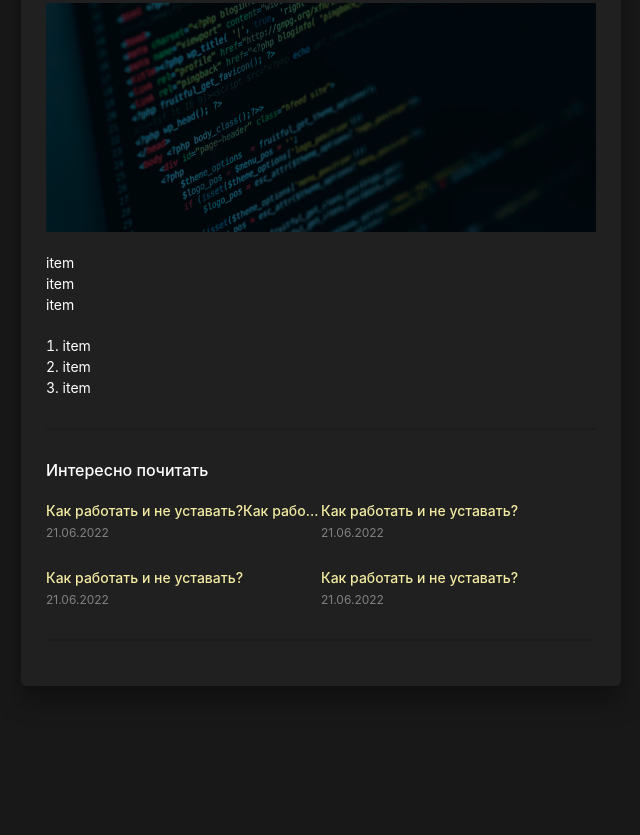
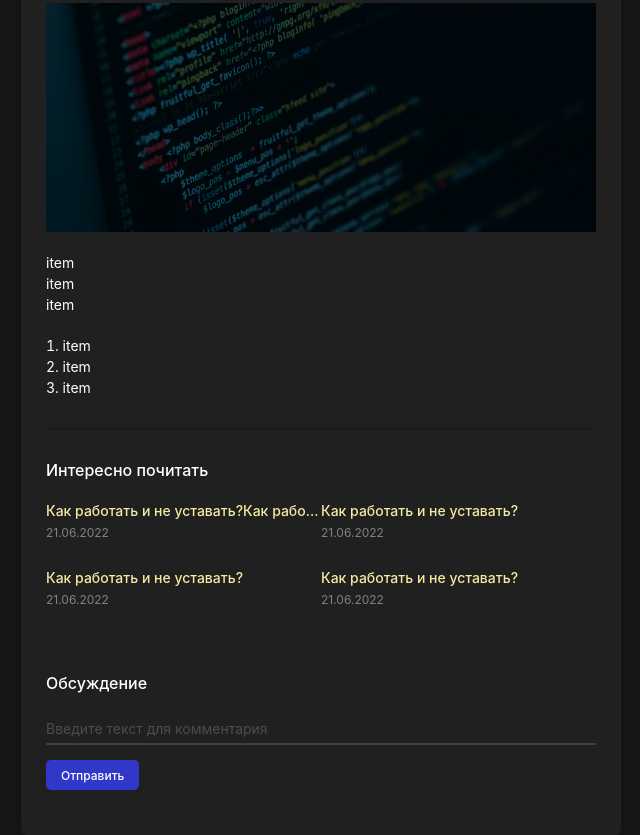
Before and after one commit to odinnadcatbl1/personal-blog, a website: page src/post.html in a window 1280 px wide. Shown: the part 677-1512 px from the top of the page, without its empty margins (469-1109 px from the left). Before the commit the page ends 1473 px from the top, so only its background shows below. Drawn offline with nearby package versions, Linux system fonts and the light colour scheme; files that its build step writes are made by us from their sources; files whose address does not match are found by name.

Commit message:
done comment form

```diff
--- a/src/assets/scss/blocks/btn.scss
+++ b/src/assets/scss/blocks/btn.scss
@@ -32,4 +32,12 @@
             background-color: darken($color: $blue, $amount: 10%);
         }
     }
+
+    &--rounded {
+        border-radius: 0.4em;
+    }
+
+    &--sm {
+        padding: 0.7em 1.25em;
+    }
 }
--- /dev/null
+++ b/src/assets/scss/blocks/comments.scss
@@ -0,0 +1,10 @@
+.comments {
+    margin-top: 3rem;
+}
+
+.comments__title {
+    margin-bottom: 2rem;
+    font-size: 1.6rem;
+    color: $white;
+    font-weight: 500;
+}
--- /dev/null
+++ b/src/assets/scss/blocks/form.scss
@@ -0,0 +1,48 @@
+.form__group {
+    margin-bottom: 1.5rem;
+    position: relative;
+}
+
+.form__control {
+    display: block;
+    padding: 0.5rem 0;
+    width: 100%;
+    background: none;
+    border: none;
+    border-radius: 0;
+    box-shadow: none;
+    font-family: inherit;
+    font-size: 1.4rem;
+    color: $white;
+    border-bottom: 2px solid #3F3F3F;
+
+    &::placeholder {
+        color: rgba($white, 0.2)
+    }
+
+    &--textarea {
+        height: 30px;
+        resize: none;
+        overflow: hidden;
+    }
+
+    &:focus + .form__line {
+        width: 100%;
+    }
+
+    &:hover + .form__line {
+        width: 100%;
+    }
+
+}
+
+.form__line {
+    width: 0;
+    height: 1px;
+    background-color: $blue;
+    position: absolute;
+    bottom: 0;
+    left: 0;
+    z-index: 1;
+    transition: width 0.3s linear;
+}
--- a/src/assets/scss/style.scss
+++ b/src/assets/scss/style.scss
@@ -46,3 +46,5 @@ a {
 @import "blocks/embed";
 @import "blocks/pagination";
 @import "blocks/related";
+@import "blocks/comments";
+@import "blocks/form";
--- a/src/post.html
+++ b/src/post.html
@@ -88,6 +88,17 @@ title: Salavat | Post
                 </li>
             </ul>
         </div> <!--/related-->
+
+        <div class="comments">
+            <h3 class="comments__title">Обсуждение</h3>
+            <form class="form" action="/" method="post">
+                <div class="form__group">
+                    <textarea class="form__control form__control--textarea" name="comment-text" placeholder="Введите текст для комментария"></textarea>
+                    <span class="form__line"></span>
+                </div>
+                <button class="btn btn--blue btn--rounded btn--sm"type="submit">Отправить</button>
+            </form>
+        </div> <!--/comments-->
     </div> <!--/post__content-->
 
 
```
Also changed, not shown: dist/assets/css/style.min.css, dist/post.html.
